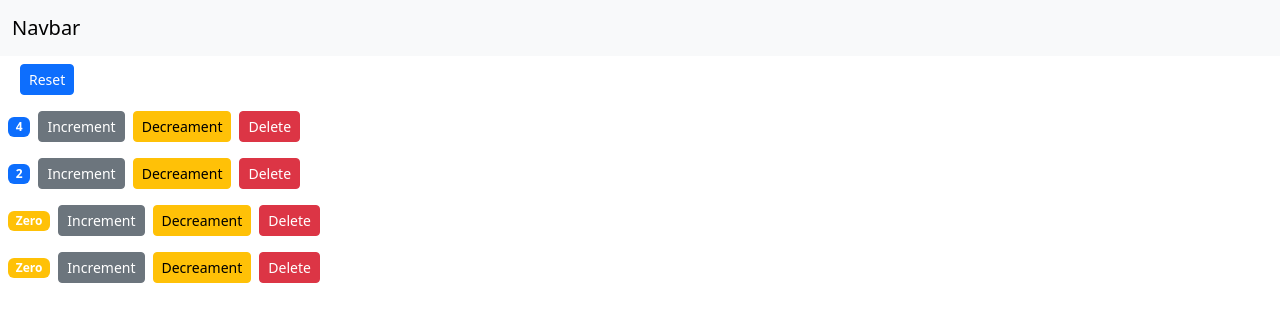
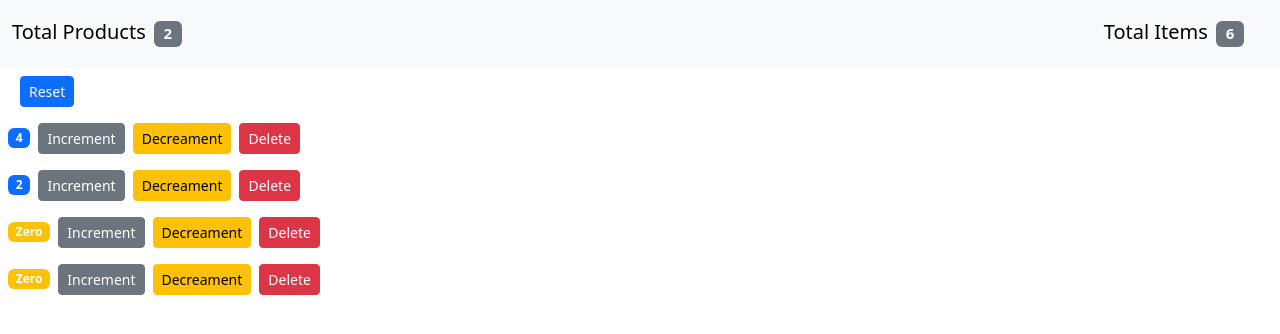
Before and after one commit to nima-nourinejad/Counter-App, a React (Create React App) app: page / in a window 1280 px wide. Shown: the top 334 px of the page. Built offline with nearby package versions, Linux system fonts and the light colour scheme.

Commit message:
full navbar

```diff
--- a/src/App.js
+++ b/src/App.js
@@ -1,17 +1,70 @@
-import React from "react";
+import React, { Component } from "react";
 import "./App.css";
 import Counters from "./components/counters";
 import NavBar from "./components/navbar";
 
-function App() {
+class App extends Component {
+  state = {
+    counters: [
+      { id: 1, value: 4 },
+      { id: 2, value: 2 },
+      { id: 3, value: 0 },
+      { id: 4, value: 0 },
+    ],
+  };
+
+  handleDelete = (counterID) => {
+    const counters = this.state.counters.filter((c) => c.id !== counterID);
+    this.setState({ counters });
+  };
+  handleReset = () => {
+    const counters = this.state.counters.map((c) => ({ ...c, value: 0 }));
+    this.setState({ counters });
+  };
+  handleIncrement = (counter) => {
+    const counters = this.state.counters.map((c) =>
+      c === counter ? { ...c, value: c.value + 1 } : c
+    );
+    this.setState({ counters });
+  };
+  handleDecrement = (counter) => {
+    if (counter.value === 0) return;
+    const counters = this.state.counters.map((c) =>
+      c === counter ? { ...c, value: c.value - 1 } : c
+    );
+    this.setState({ counters });
+  };
+
+  render() {
     return (
       <React.Fragment>
-      <NavBar />
+        <NavBar
+          totalCounters={this.state.counters.filter((c) => c.value > 0).length}
+		  totalValues={this.state.counters.reduce((a, b) => a + b.value, 0)}
+        />
         <nain className="container">
-        <Counters />
+          <Counters
+            onReset={this.handleReset}
+            onIncrement={this.handleIncrement}
+            onDecrement={this.handleDecrement}
+            onDelete={this.handleDelete}
+            counters={this.state.counters}
+          />
         </nain>
       </React.Fragment>
     );
   }
+}
+
+// function App() {
+//   return (
+//     <React.Fragment>
+//       <NavBar />
+//       <nain className="container">
+//         <Counters />
+//       </nain>
+//     </React.Fragment>
+//   );
+// }
 
 export default App;
--- a/src/components/counters.jsx
+++ b/src/components/counters.jsx
@@ -2,59 +2,28 @@ import React, { Component } from "react";
 import Counter from "./counter";
 
 class Counters extends Component {
-  state = {
-    counters: [
-      { id: 1, value: 4 },
-      { id: 2, value: 2 },
-      { id: 3, value: 0 },
-      { id: 4, value: 0 },
-    ],
-  };
+  render() {
+    const { onReset, onIncrement, onDecrement, onDelete, counters } =
+      this.props;
 
-  handleDelete = (counterID) => {
-    const counters = this.state.counters.filter((c) => c.id !== counterID);
-    this.setState({ counters });
-  };
-
-  render() {
     return (
       <React.Fragment>
-        <button
-          onClick={this.handleReset}
-          className="btn btn-primary btn-sm m-2"
-        >
+        <button onClick={onReset} className="btn btn-primary btn-sm m-2">
           Reset
         </button>
         <br />
-        {this.state.counters.map((counters) => (
+        {counters.map((counters) => (
           <Counter
             key={counters.id}
-            onDelete={this.handleDelete}
-            onIncrement={this.handleIncrement}
-            onDecrement={this.handleDecrement}
+            onDelete={onDelete}
+            onIncrement={onIncrement}
+            onDecrement={onDecrement}
             counter={counters}
           />
         ))}
       </React.Fragment>
     );
   }
-  handleReset = () => {
-    const counters = this.state.counters.map((c) => ({ ...c, value: 0 }));
-    this.setState({ counters });
-  };
-  handleIncrement = (counter) => {
-    const counters = this.state.counters.map((c) =>
-      c === counter ? { ...c, value: c.value + 1 } : c
-    );
-    this.setState({ counters });
-  };
-  handleDecrement = (counter) => {
-    if (counter.value === 0) return;
-    const counters = this.state.counters.map((c) =>
-      c === counter ? { ...c, value: c.value - 1 } : c
-    );
-    this.setState({ counters });
-  };
 }
 
 export default Counters;
--- a/src/components/navbar.jsx
+++ b/src/components/navbar.jsx
@@ -1,17 +1,24 @@
 import React, { Component } from "react";
 
-class NavBar extends Component {
-  render() {
+const NavBar = ({totalCounters,totalValues}) => {
   return (
     <nav className="navbar bg-body-tertiary">
       <div className="container-fluid">
         <a className="navbar-brand" href="#">
-            Navbar
+          Total Products
+          <span className="badge bg-pill bg-secondary m-2">
+            {totalCounters}
+          </span>
+        </a>
+        <a className="navbar-brand" href="#">
+          Total Items
+          <span className="badge bg-pill bg-secondary m-2">
+            {totalValues}
+          </span>
         </a>
       </div>
     </nav>
   );
-  }
-}
+};
 
 export default NavBar;
```
Lines whose indentation alone changed are shown as unchanged.
